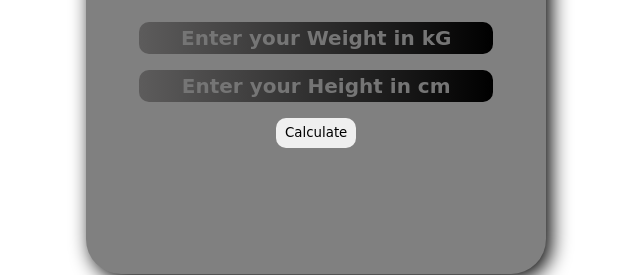
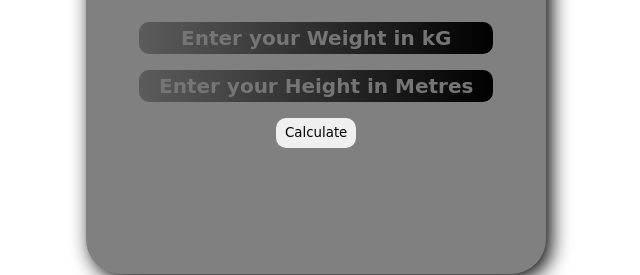
Before and after one commit to aarumugapandi400267/BMI-Calculator, a plain HTML site: page index.html in a window 1280 px wide. Shown: the part 307-582 px from the top of the page, 301-941 px from the left. Drawn offline with Linux system fonts and the light colour scheme.

Commit message:
Update index.html

```diff
--- a/index.html
+++ b/index.html
@@ -11,7 +11,7 @@
         <div class="calculator">
             <h1>BMI Calculator</h1>
             <input type="number" id="input2" class="weight" placeholder="Enter your Weight in kG">
-            <input type="number" id="input1" class="height" placeholder="Enter your Height in cm">
+            <input type="number" id="input1" class="height" placeholder="Enter your Height in Metres">
             <button onclick="calculateBMI()">Calculate</button>
             <div id="output"></div>
         </div>
```
